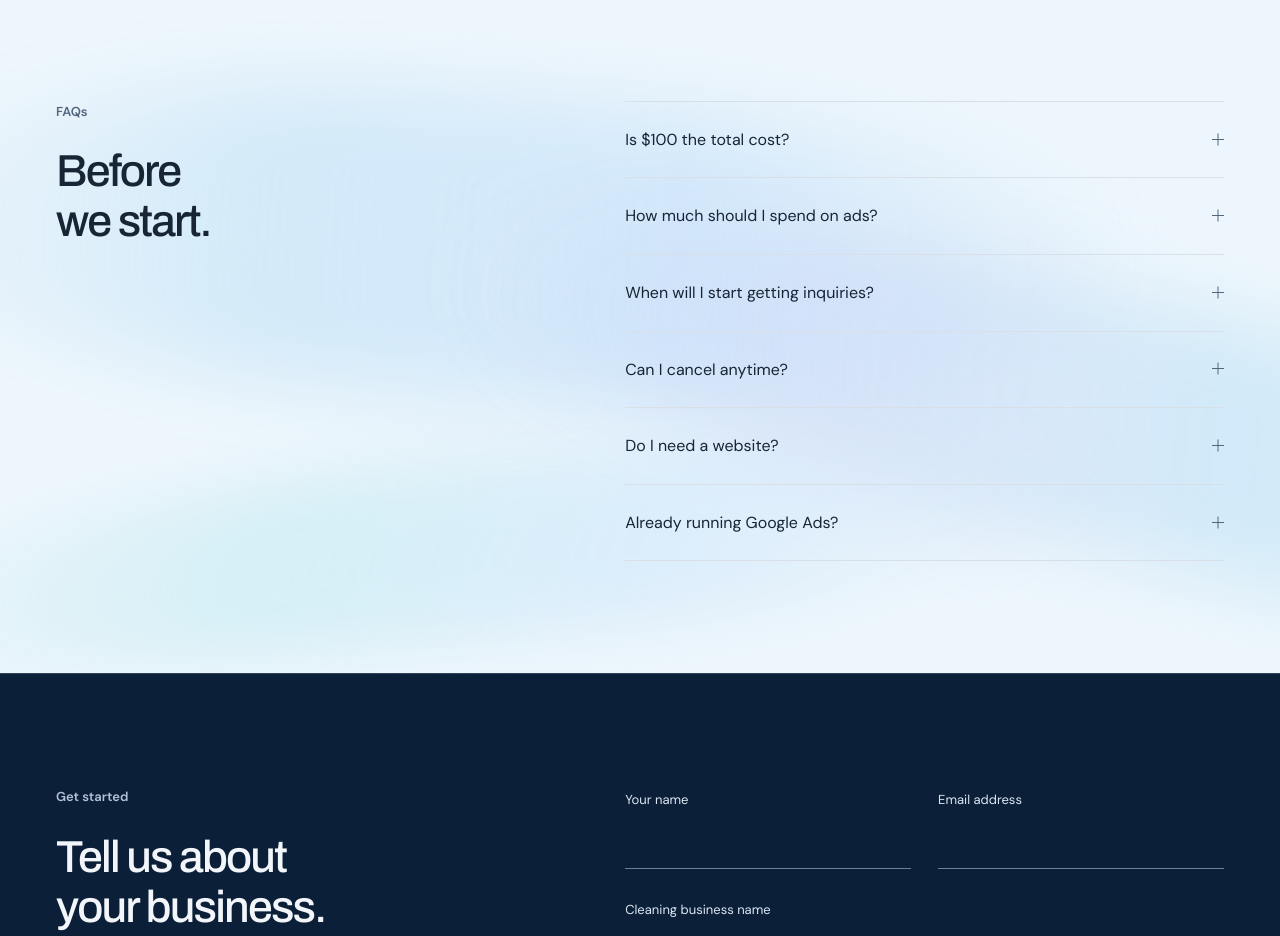
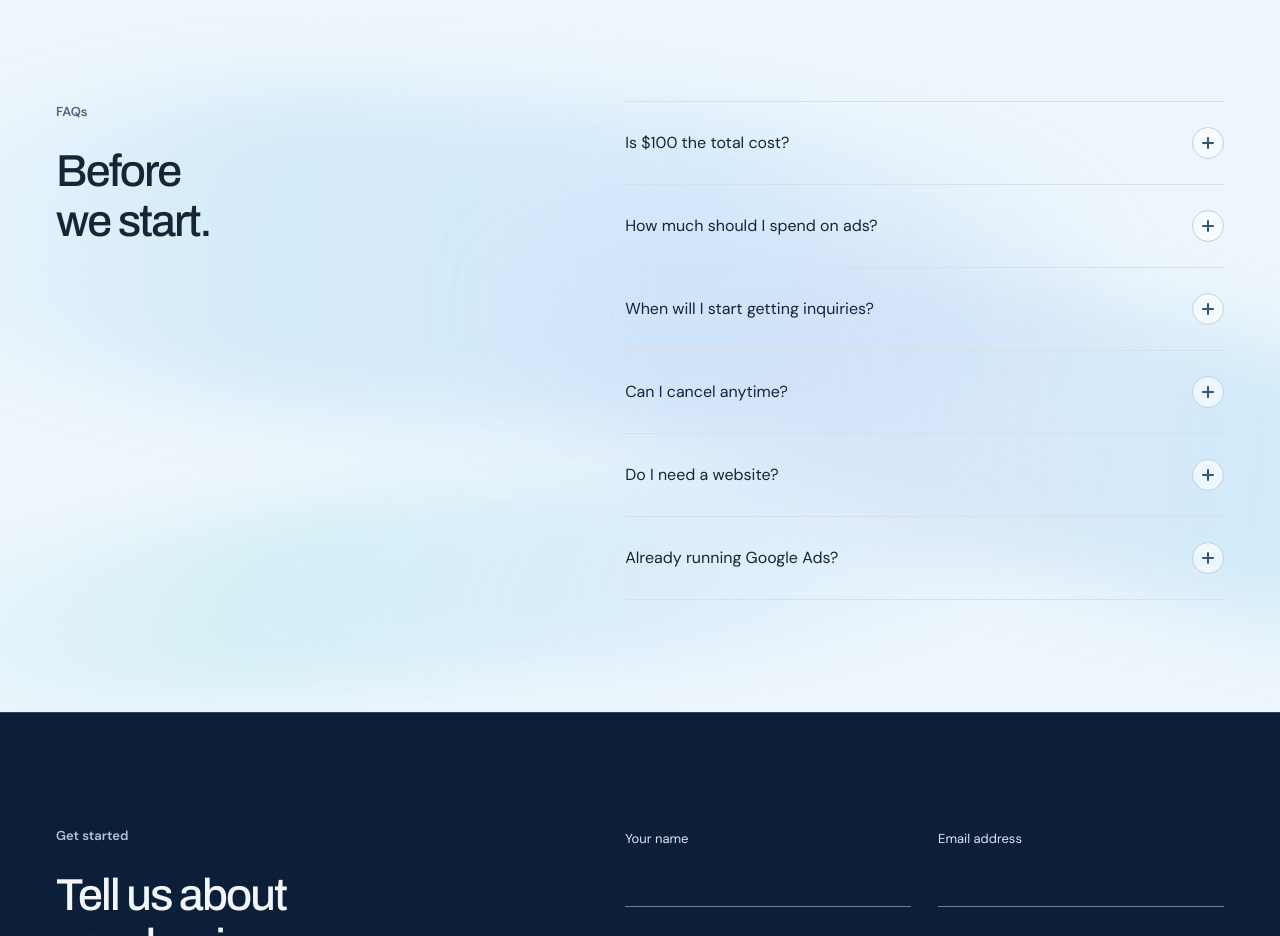
Before and after one commit to mecaelam/pipelineleadsco, a plain HTML site: page index.html in a window 1280 px wide. Shown: the part 2480-3416 px from the top of the page. Drawn offline with Linux system fonts and the light colour scheme.

Commit message:
Animate circular FAQ expand icons

```diff
--- a/styles.css
+++ b/styles.css
@@ -162,10 +162,12 @@ h3{font-size:18px;line-height:1.4;letter-spacing:-.35px}
 .faqs details{border-bottom:1px solid var(--line)}
 .faqs summary{display:flex;justify-content:space-between;align-items:center;gap:25px;cursor:pointer;list-style:none;padding:25px 0;font-size:16px;line-height:1.6}
 .faqs summary::-webkit-details-marker{display:none}
-.faqs summary>span{width:12px;height:12px;position:relative;flex-shrink:0}
-.faqs summary>span:before,.faqs summary>span:after{content:'';width:12px;height:1px;position:absolute;left:0;top:5px;background:#52677e}
-.faqs summary>span:after{transform:rotate(90deg)}
-.faqs details[open] summary>span:after{transform:none}
+.faqs summary>span{width:32px;height:32px;position:relative;flex-shrink:0;border:1px solid #bdcfdf;border-radius:50%;background:rgba(255,255,255,.6);color:#345575;transition:background .25s ease,border-color .25s ease,color .25s ease}
+.faqs summary>span:before,.faqs summary>span:after{content:'';width:12px;height:2px;position:absolute;left:50%;top:50%;border-radius:2px;background:currentColor;transform:translate(-50%,-50%);transition:transform .28s cubic-bezier(.22,.61,.36,1),opacity .2s ease}
+.faqs summary>span:after{transform:translate(-50%,-50%) rotate(90deg)}
+.faqs summary:hover>span{border-color:#0869d6}
+.faqs details[open] summary>span{background:#0869d6;border-color:#0869d6;color:#fff}
+.faqs details[open] summary>span:after{transform:translate(-50%,-50%) rotate(0deg);opacity:0}
 .faqs details[open] summary{padding-bottom:12px;color:#0869d6}
 .faqs details>p{font-size:14px;line-height:1.85;max-width:510px;margin-bottom:25px;margin-right:30px}
 
```
